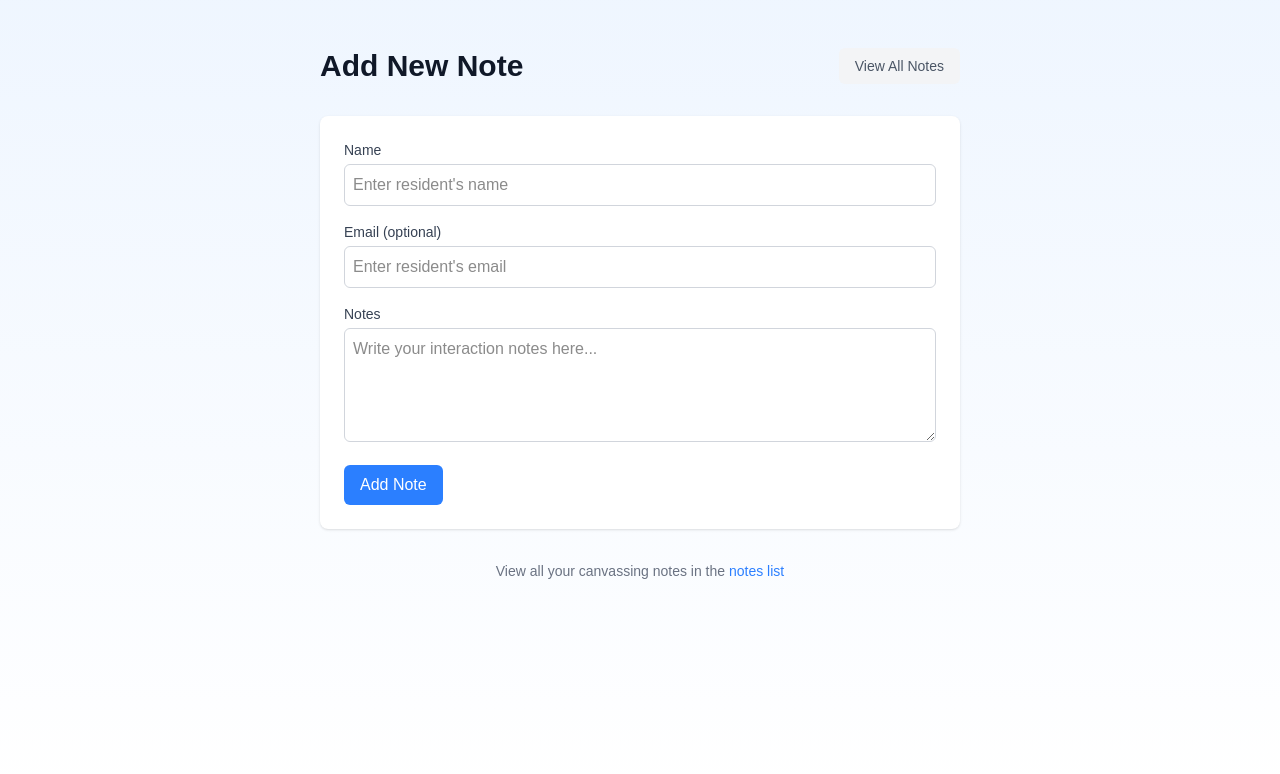
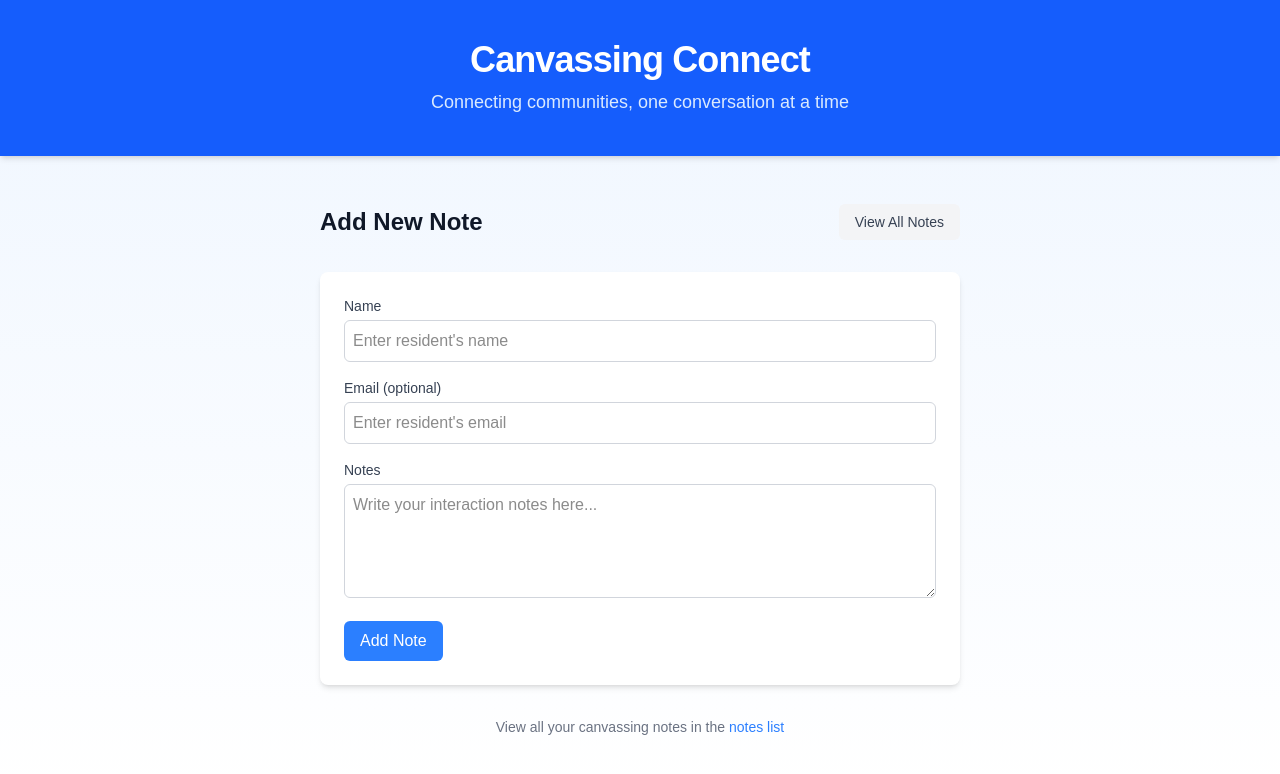
Before and after one commit to trancjessica/canvassing-app, a Next.js app: page / in a window 1280 px wide. Shown: the top 774 px of the page. Built offline with nearby package versions, Linux system fonts and the light colour scheme.

Commit message:
Add header

```diff
--- a/src/app/page.tsx
+++ b/src/app/page.tsx
@@ -4,7 +4,6 @@ import { useState } from 'react';
 import { useRouter } from 'next/navigation';
 import Link from 'next/link';
 import { NoteForm } from '@/components/NoteForm';
-
 
 /**
  * Main Home component rendering the canvassing notes page.
@@ -26,7 +25,6 @@ export default function Home() {
 
       if (!res.ok) throw new Error('Failed to create note');
 
-      // Navigate to notes list after successful creation
       router.push('/notes');
     } catch (err: any) {
       setError(err.message || 'Failed to add note');
@@ -37,18 +35,28 @@ export default function Home() {
 
   return (
     <div className="min-h-screen bg-gradient-to-b from-blue-50 to-white">
+      {/* Modern Header */}
+      <header className="bg-blue-600 text-white py-10 shadow-md">
+        <div className="mx-auto max-w-2xl px-4 text-center">
+          <h1 className="text-4xl font-extrabold tracking-tight">Canvassing Connect</h1>
+          <p className="mt-2 text-lg text-blue-100">
+            Connecting communities, one conversation at a time
+          </p>
+        </div>
+      </header>
+
       <main className="mx-auto max-w-2xl px-4 py-12">
         <div className="mb-8 flex items-center justify-between">
-          <h1 className="text-3xl font-bold text-gray-900">Add New Note</h1>
+          <h2 className="text-2xl font-semibold text-gray-900">Add New Note</h2>
           <Link
             href="/notes"
-            className="rounded-md bg-gray-100 px-4 py-2 text-sm font-medium text-gray-600 transition hover:bg-gray-200"
+            className="rounded-md bg-gray-100 px-4 py-2 text-sm font-medium text-gray-700 transition hover:bg-gray-200"
           >
             View All Notes
           </Link>
         </div>
 
-        <div className="rounded-lg bg-white p-6 shadow-sm">
+        <div className="rounded-lg bg-white p-6 shadow-md">
           {error && (
             <div className="mb-6 rounded-md bg-red-50 p-4 text-sm text-red-800">
               {error}
```
